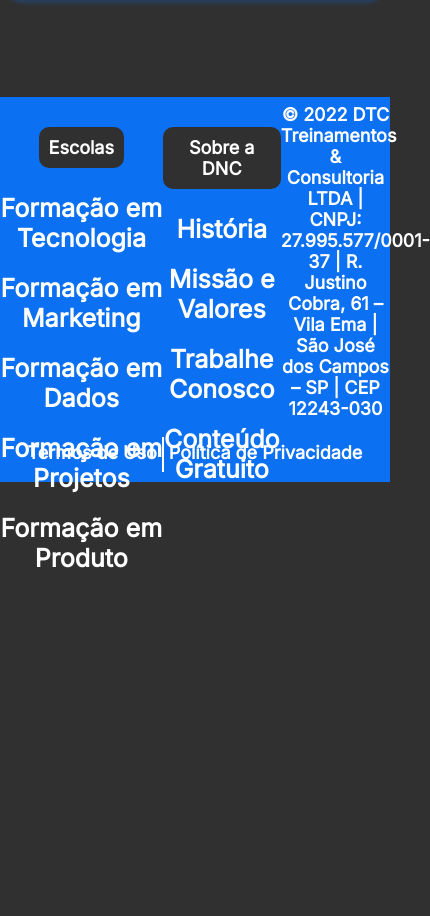
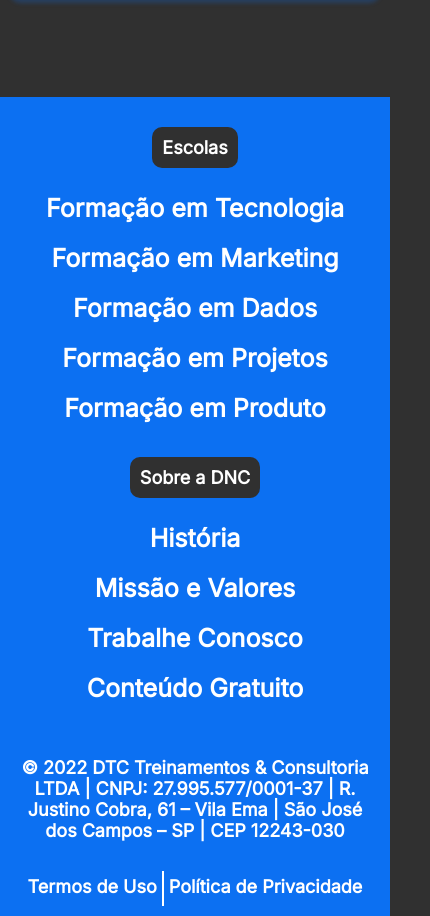
Before and after one commit to leandrocantuario/bootcamp-dnc, a plain HTML site: page index.html in a window 390 px wide. Shown: the part 1465-2381 px from the top of the page, 430 px wide, since content can reach past the window. Before the commit the page ends 2058 px from the top, so only its background shows below. Drawn offline with Linux system fonts and the light colour scheme.

Commit message:
Adicionado media query no footer

```diff
--- a/style.css
+++ b/style.css
@@ -298,4 +298,15 @@ body {
         font-size: 17px;
     }
 
+    /* Footer */
+
+    footer .line1{
+        flex-direction: column;
+    }
+
+    footer .location{
+        width: 95%;
+        margin-bottom: 20px;
+    }
+
 }
```
